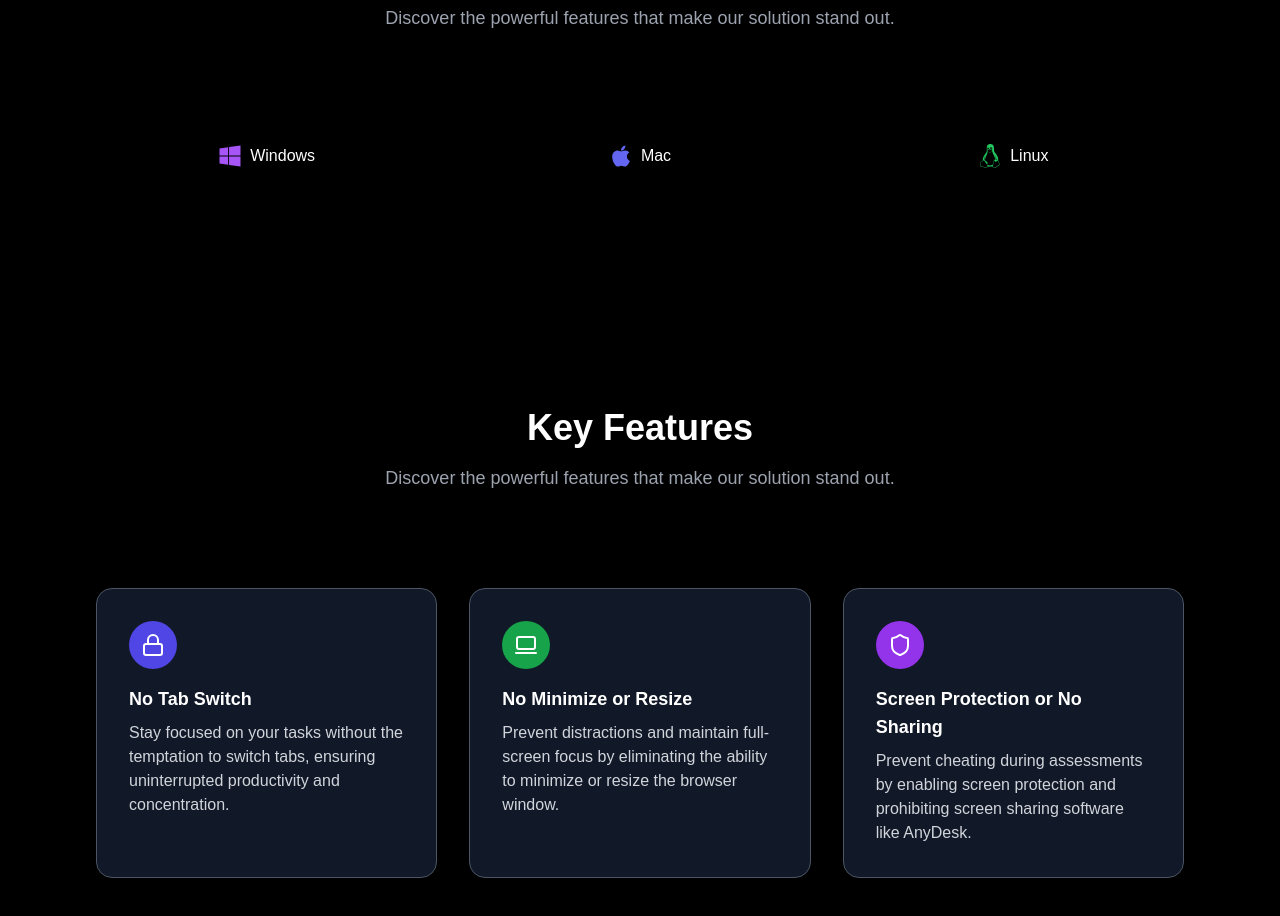
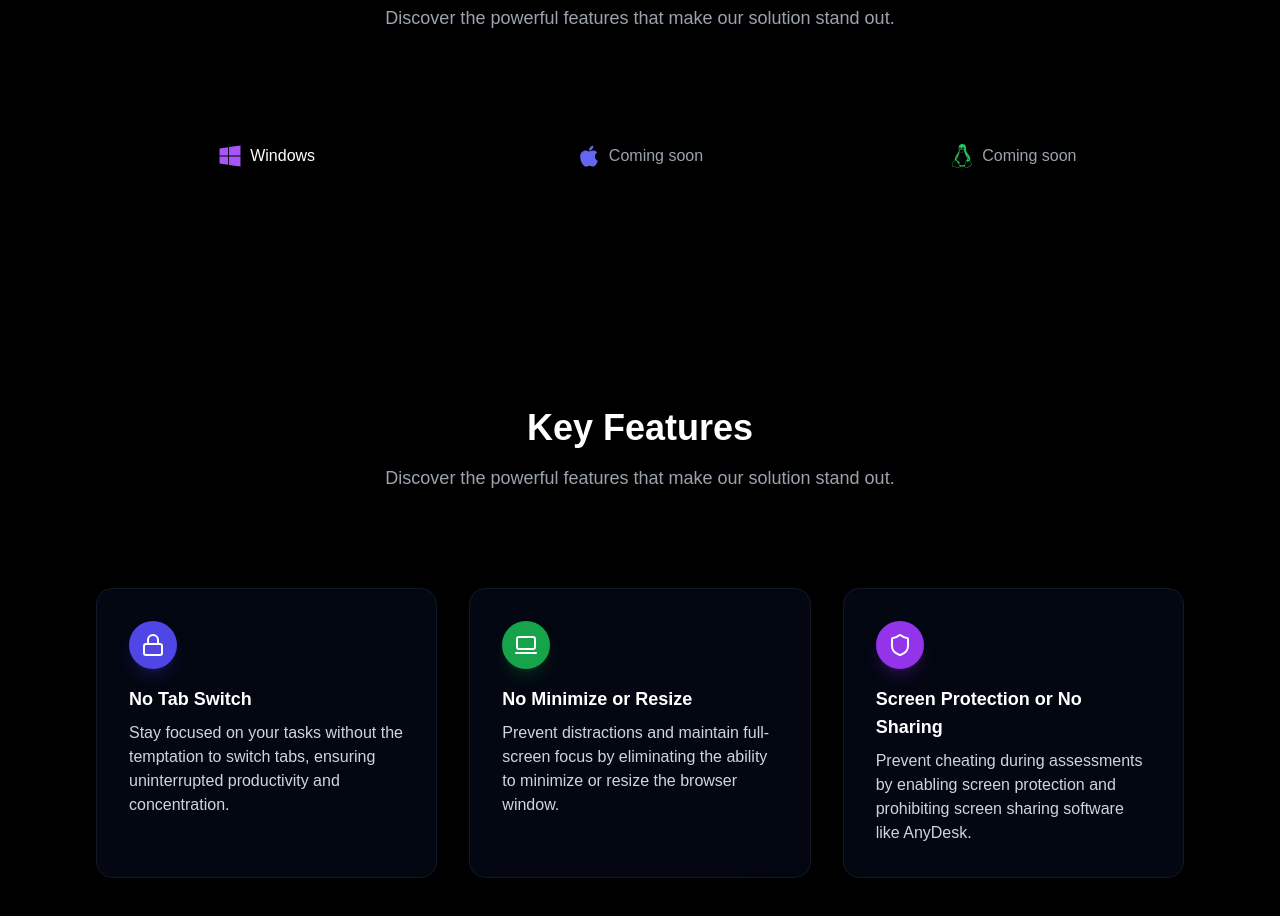
Before and after one commit to Rohit-Nandagawali/NoCheat-website, a React (Create React App) app: page / in a window 1280 px wide. Shown: the part 980-1896 px from the top of the page. Built offline with nearby package versions, Linux system fonts and the light colour scheme.

Commit message:
cards improved

```diff
--- a/src/App.js
+++ b/src/App.js
@@ -8,7 +8,10 @@ const App = () => {
   return (
     <><div className="font-Manrope bg-black min-h-screen flex items-center justify-center relative overflow-hidden">
       <div className="absolute inset-0 z-0">
-        <div class="relative h-full w-full bg-black"><div class="absolute bottom-0 left-0 right-0 top-0 bg-[linear-gradient(to_right,#4f4f4f2e_1px,transparent_1px),linear-gradient(to_bottom,#4f4f4f2e_1px,transparent_1px)] bg-[size:14px_24px] [mask-image:radial-gradient(ellipse_80%_50%_at_50%_0%,#000_70%,transparent_110%)]"></div></div>
+        <div class="relative h-full w-full bg-black">
+          <div class="absolute bottom-0 left-0 right-0 top-0 bg-[linear-gradient(to_right,#4f4f4f2e_1px,transparent_1px),linear-gradient(to_bottom,#4f4f4f2e_1px,transparent_1px)] bg-[size:14px_24px] [mask-image:radial-gradient(ellipse_80%_50%_at_50%_0%,#000_70%,transparent_110%)]">
+          </div>
+        </div>
 
       </div>
       <div className="container mx-auto z-10 flex flex-col lg:flex-row items-center justify-between">
@@ -65,25 +68,30 @@ const DownloadSection = () => {
       </div>
       <div className="grid grid-cols-1 md:grid-cols-3  gap-8 p-24">
         <a
-          href="#"
+          href="https://github.com/Rohit-Nandagawali/NoCheat-Browser/releases/download/v1.0.0-beta/NoCheat.Setup.0.1.0.exe"
           className="bg-black text-white py-4 px-6 rounded-lg flex items-center justify-center transition-colors duration-300 hover:bg-gray-900"
+          download
         >
           <FaWindows size={24} className="text-purple-500 mr-2 transition-colors duration-300 hover:text-white" />
           <span>Windows</span>
         </a>
         <a
           href="#"
-          className="bg-black text-white py-4 px-6 rounded-lg flex items-center justify-center transition-colors duration-300 hover:bg-gray-900"
+          className="bg-black text-white py-4 px-6 rounded-lg flex items-center justify-center transition-colors duration-300 hover:bg-gray-900 cursor-not-allowed"
+          download
         >
           <FaApple size={24} className="text-indigo-500 mr-2 transition-colors duration-300 hover:text-white" />
-          <span>Mac</span>
+          {/* <span>Mac</span> */}
+          <span className='text-gray-400'>Coming soon</span>
         </a>
         <a
           href="#"
-          className="bg-black text-white py-4 px-6 rounded-lg flex items-center justify-center transition-colors duration-300 hover:bg-gray-900"
+          className="bg-black text-white py-4 px-6 rounded-lg flex items-center justify-center transition-colors duration-300 hover:bg-gray-900 cursor-not-allowed"
+          download
         >
           <FaLinux size={24} className="text-green-500 mr-2 transition-colors duration-300 hover:text-white" />
-          <span>Linux</span>
+          {/* <span>Linux</span> */}
+          <span className='text-gray-400'>Coming soon</span>
         </a>
       </div>
     </div>
@@ -107,36 +115,50 @@ const FeatureCards = () => {
 
       <div className="grid grid-cols-1 md:grid-cols-3 gap-8 p-24">
 
-        <div className="bg-gray-900 rounded-2xl p-8 flex flex-col items-start border border-gray-600">
-          <div className="bg-indigo-600 p-3 rounded-full mb-4">
+        {/* card 1 */}
+
+        <div className="bg-gradient-to-br to-gray-950/95 from-gray-950 rounded-2xl p-8 flex flex-col items-start border border-gray-900 relative group">
+          <div className="bg-indigo-600 p-3 rounded-full mb-4 z-10 shadow-lg shadow-indigo-700/25">
             <LockIcon size={24} className="text-white" />
           </div>
-          <h3 className="text-lg font-bold text-white mb-2"> No Tab Switch</h3>
-          <p className="text-gray-300">
+          <h3 className="text-lg font-bold text-white mb-2 z-10">No Tab Switch</h3>
+          <p className="text-gray-300 z-10">
             Stay focused on your tasks without the temptation to switch tabs, ensuring uninterrupted productivity and concentration.
           </p>
+          <div className="absolute rounded-2xl z-0 bottom-0 left-0 right-0 top-0 bg-[linear-gradient(to_right,#4f4f4f2e_1px,transparent_1px),linear-gradient(to_bottom,#4f4f4f2e_1px,transparent_1px)] bg-[size:14px_24px] opacity-0 transition-opacity duration-300 group-hover:opacity-100">
+
+          </div>
         </div>
 
-        <div className="bg-gray-900 rounded-2xl p-8 flex flex-col items-start border border-gray-600">
-          <div className="bg-green-600 p-3 rounded-full mb-4">
+        <div className="bg-gradient-to-br to-gray-950/95 from-gray-950 rounded-2xl p-8 flex flex-col items-start border border-gray-900 relative group">
+          <div className="bg-green-600 p-3 rounded-full mb-4 z-10 shadow-lg shadow-green-700/25">
             <LaptopMinimal size={24} className="text-white" />
           </div>
           <h3 className="text-lg font-bold text-white mb-2">No Minimize or Resize</h3>
           <p className="text-gray-300">
             Prevent distractions and maintain full-screen focus by eliminating the ability to minimize or resize the browser window.
           </p>
+          <div className="absolute rounded-2xl z-0 bottom-0 left-0 right-0 top-0 bg-[linear-gradient(to_right,#4f4f4f2e_1px,transparent_1px),linear-gradient(to_bottom,#4f4f4f2e_1px,transparent_1px)] bg-[size:14px_24px] opacity-0 transition-opacity duration-300 group-hover:opacity-100">
+
+          </div>
         </div>
 
-        <div className="bg-gray-900 rounded-2xl p-8 flex flex-col items-start border border-gray-600">
-          <div className="bg-purple-600 p-3 rounded-full mb-4">
+        <div className="bg-gradient-to-br to-gray-950/95 from-gray-950 rounded-2xl p-8 flex flex-col items-start border border-gray-900 relative group">
+          <div className="bg-purple-600 p-3 rounded-full mb-4 z-10 shadow-lg shadow-purple-700/25">
             <ShieldIcon size={24} className="text-white" />
           </div>
           <h3 className="text-lg font-bold text-white mb-2">Screen Protection or No Sharing</h3>
           <p className="text-gray-300">
             Prevent cheating during assessments by enabling screen protection and prohibiting screen sharing software like AnyDesk.
           </p>
+          <div className="absolute rounded-2xl z-0 bottom-0 left-0 right-0 top-0 bg-[linear-gradient(to_right,#4f4f4f2e_1px,transparent_1px),linear-gradient(to_bottom,#4f4f4f2e_1px,transparent_1px)] bg-[size:14px_24px] opacity-0 transition-opacity duration-300 group-hover:opacity-100">
+
+          </div>
         </div>
+
+
       </div>
+
     </div>
   );
 };
```
